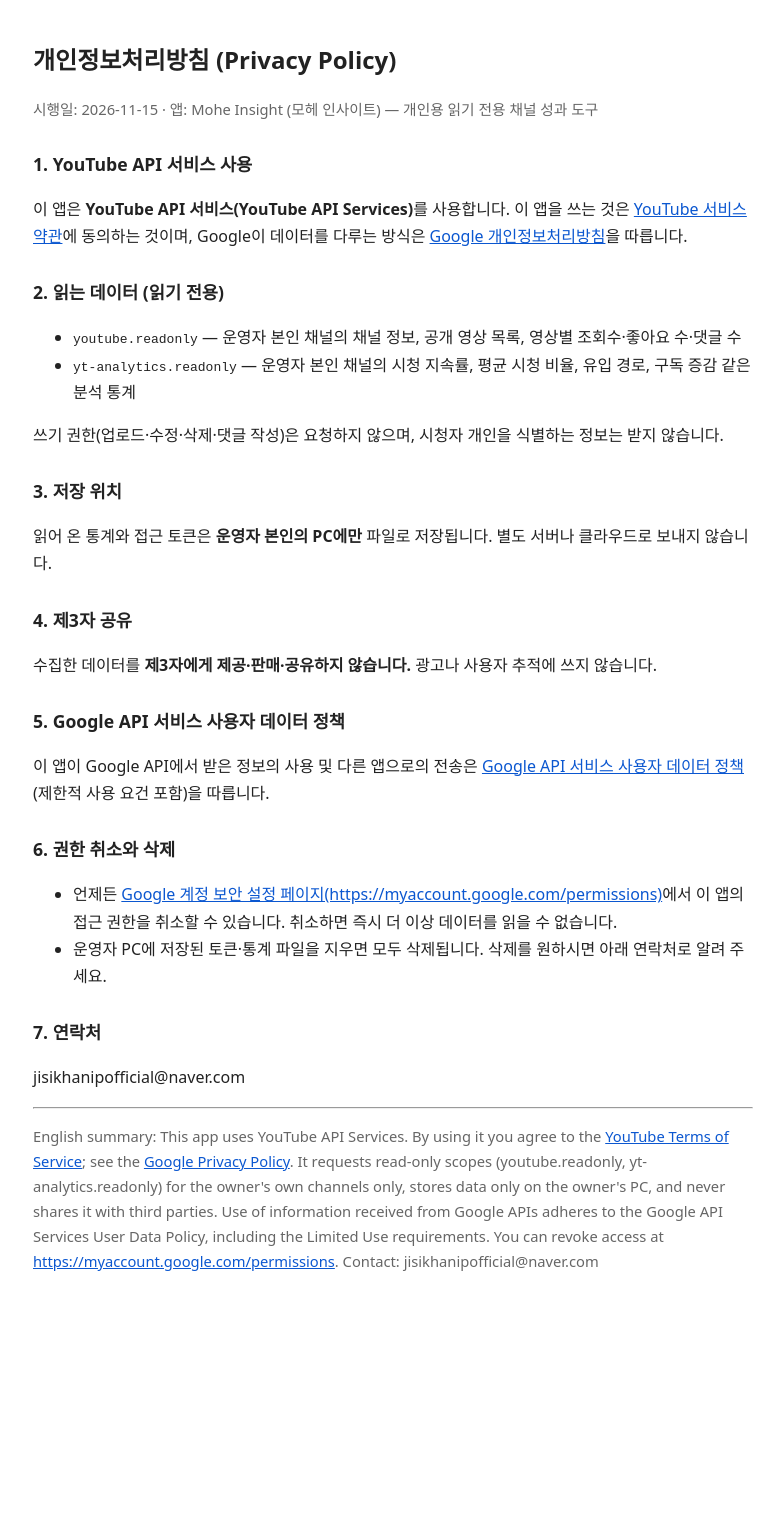
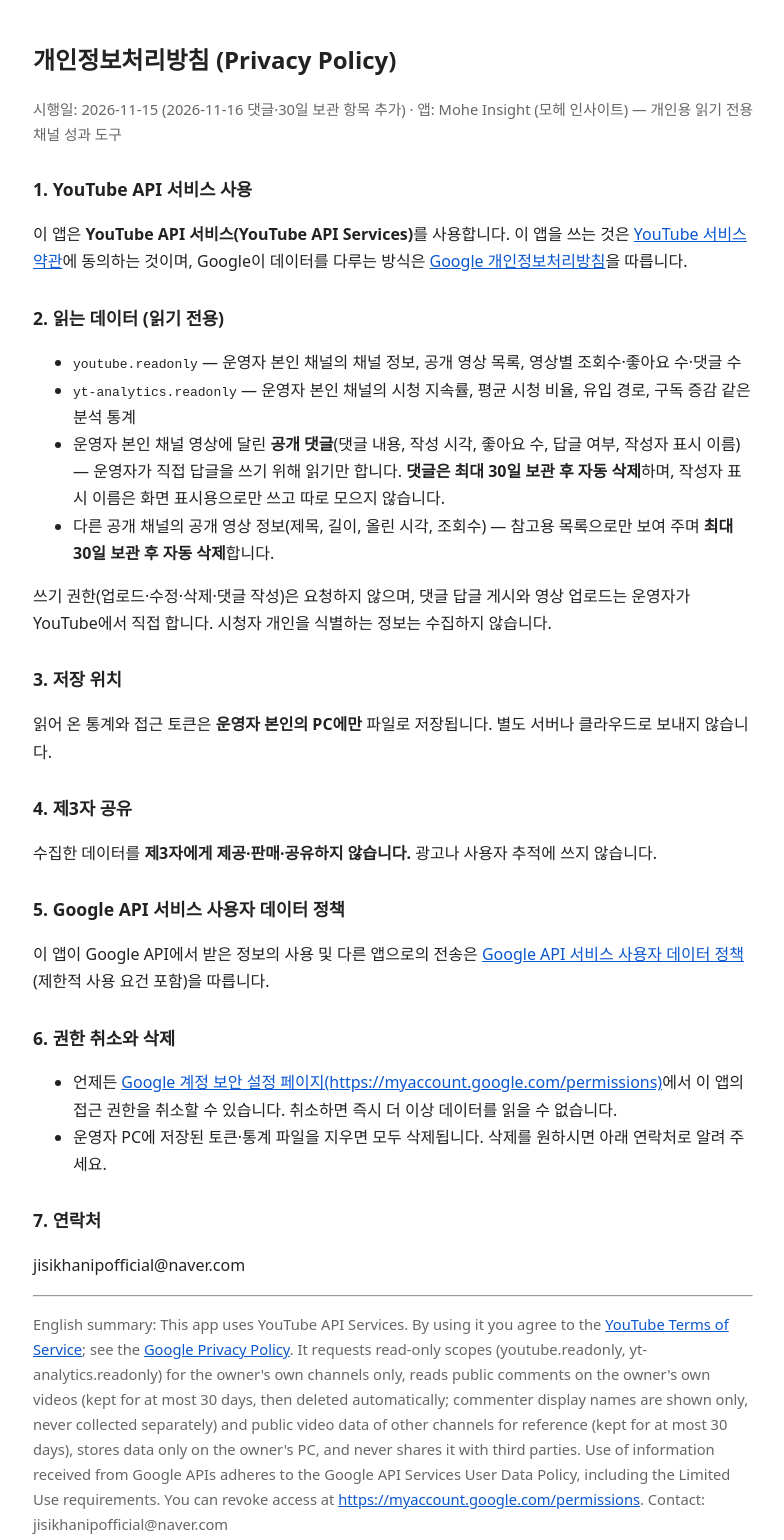
Before and after one commit to jisikhanip/mohe-insight, a plain HTML site: page privacy.html in a window 1280 px wide. Shown: the whole page, without its empty margins (247-1031 px from the left). Before the commit the page ends 1314 px from the top, so only its background shows below. Drawn offline with Linux system fonts and the light colour scheme.

Commit message:
Add files via upload

```diff
--- a/privacy.html
+++ b/privacy.html
@@ -11,7 +11,7 @@
 </head>
 <body>
 <h1>개인정보처리방침 (Privacy Policy)</h1>
-<p class="muted">시행일: 2026-11-15 · 앱: Mohe Insight (모헤 인사이트) — 개인용 읽기 전용 채널 성과 도구</p>
+<p class="muted">시행일: 2026-11-15 (2026-11-16 댓글·30일 보관 항목 추가) · 앱: Mohe Insight (모헤 인사이트) — 개인용 읽기 전용 채널 성과 도구</p>
 
 <h2>1. YouTube API 서비스 사용</h2>
 <p>이 앱은 <b>YouTube API 서비스(YouTube API Services)</b>를 사용합니다. 이 앱을 쓰는 것은 <a href="https://www.youtube.com/t/terms">YouTube 서비스 약관</a>에 동의하는 것이며, Google이 데이터를 다루는 방식은 <a href="https://policies.google.com/privacy">Google 개인정보처리방침</a>을 따릅니다.</p>
@@ -20,8 +20,10 @@
 <ul>
  <li><code>youtube.readonly</code> — 운영자 본인 채널의 채널 정보, 공개 영상 목록, 영상별 조회수·좋아요 수·댓글 수</li>
  <li><code>yt-analytics.readonly</code> — 운영자 본인 채널의 시청 지속률, 평균 시청 비율, 유입 경로, 구독 증감 같은 분석 통계</li>
+ <li>운영자 본인 채널 영상에 달린 <b>공개 댓글</b>(댓글 내용, 작성 시각, 좋아요 수, 답글 여부, 작성자 표시 이름) — 운영자가 직접 답글을 쓰기 위해 읽기만 합니다. <b>댓글은 최대 30일 보관 후 자동 삭제</b>하며, 작성자 표시 이름은 화면 표시용으로만 쓰고 따로 모으지 않습니다.</li>
+ <li>다른 공개 채널의 공개 영상 정보(제목, 길이, 올린 시각, 조회수) — 참고용 목록으로만 보여 주며 <b>최대 30일 보관 후 자동 삭제</b>합니다.</li>
 </ul>
-<p>쓰기 권한(업로드·수정·삭제·댓글 작성)은 요청하지 않으며, 시청자 개인을 식별하는 정보는 받지 않습니다.</p>
+<p>쓰기 권한(업로드·수정·삭제·댓글 작성)은 요청하지 않으며, 댓글 답글 게시와 영상 업로드는 운영자가 YouTube에서 직접 합니다. 시청자 개인을 식별하는 정보는 수집하지 않습니다.</p>
 
 <h2>3. 저장 위치</h2>
 <p>읽어 온 통계와 접근 토큰은 <b>운영자 본인의 PC에만</b> 파일로 저장됩니다. 별도 서버나 클라우드로 보내지 않습니다.</p>
@@ -42,6 +44,6 @@
 <p>jisikhanipofficial@naver.com</p>
 
 <hr>
-<p class="muted">English summary: This app uses YouTube API Services. By using it you agree to the <a href="https://www.youtube.com/t/terms">YouTube Terms of Service</a>; see the <a href="https://policies.google.com/privacy">Google Privacy Policy</a>. It requests read-only scopes (youtube.readonly, yt-analytics.readonly) for the owner's own channels only, stores data only on the owner's PC, and never shares it with third parties. Use of information received from Google APIs adheres to the Google API Services User Data Policy, including the Limited Use requirements. You can revoke access at <a href="https://myaccount.google.com/permissions">https://myaccount.google.com/permissions</a>. Contact: jisikhanipofficial@naver.com</p>
+<p class="muted">English summary: This app uses YouTube API Services. By using it you agree to the <a href="https://www.youtube.com/t/terms">YouTube Terms of Service</a>; see the <a href="https://policies.google.com/privacy">Google Privacy Policy</a>. It requests read-only scopes (youtube.readonly, yt-analytics.readonly) for the owner's own channels only, reads public comments on the owner's own videos (kept for at most 30 days, then deleted automatically; commenter display names are shown only, never collected separately) and public video data of other channels for reference (kept for at most 30 days), stores data only on the owner's PC, and never shares it with third parties. Use of information received from Google APIs adheres to the Google API Services User Data Policy, including the Limited Use requirements. You can revoke access at <a href="https://myaccount.google.com/permissions">https://myaccount.google.com/permissions</a>. Contact: jisikhanipofficial@naver.com</p>
 </body>
 </html>
```
